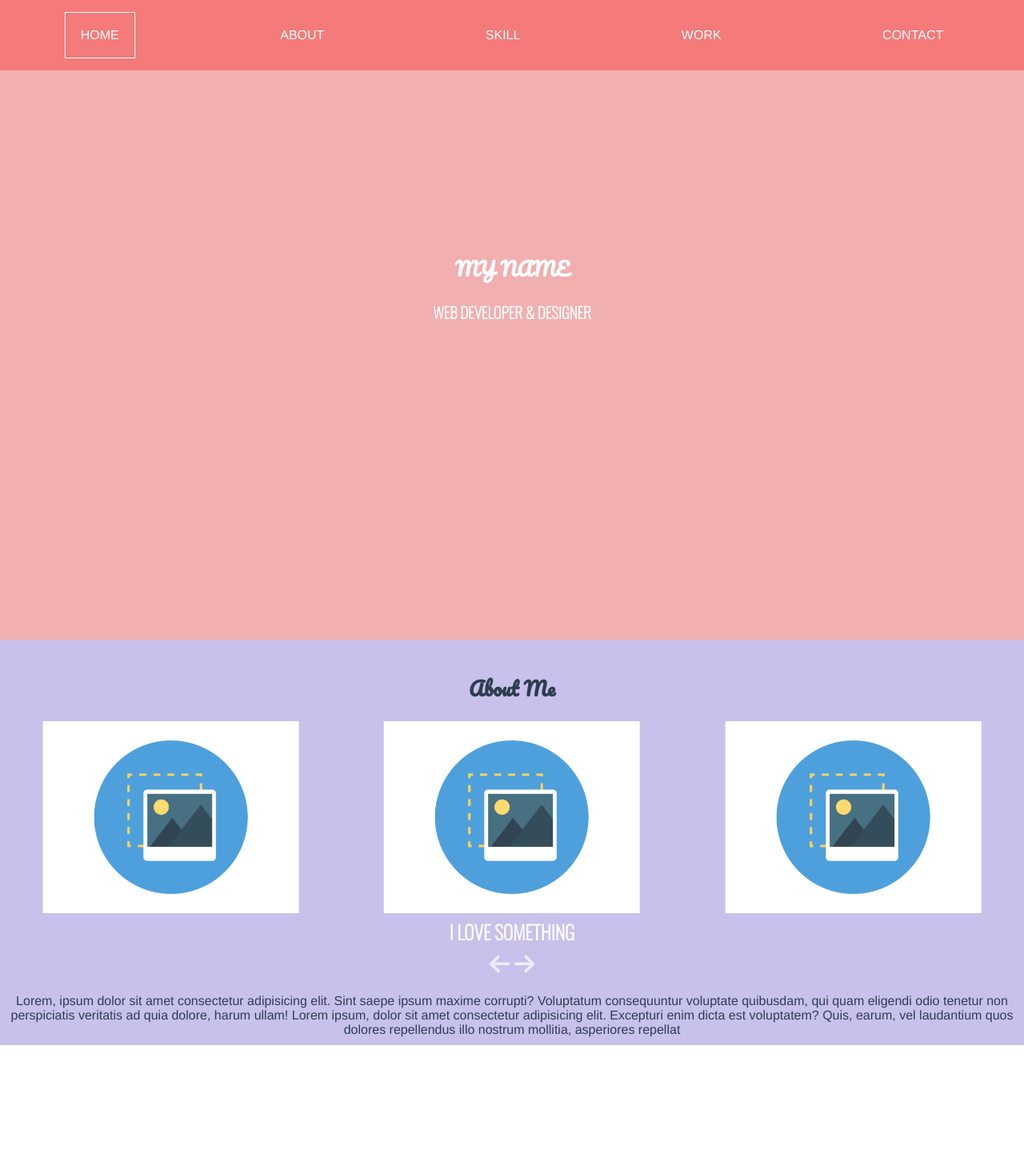
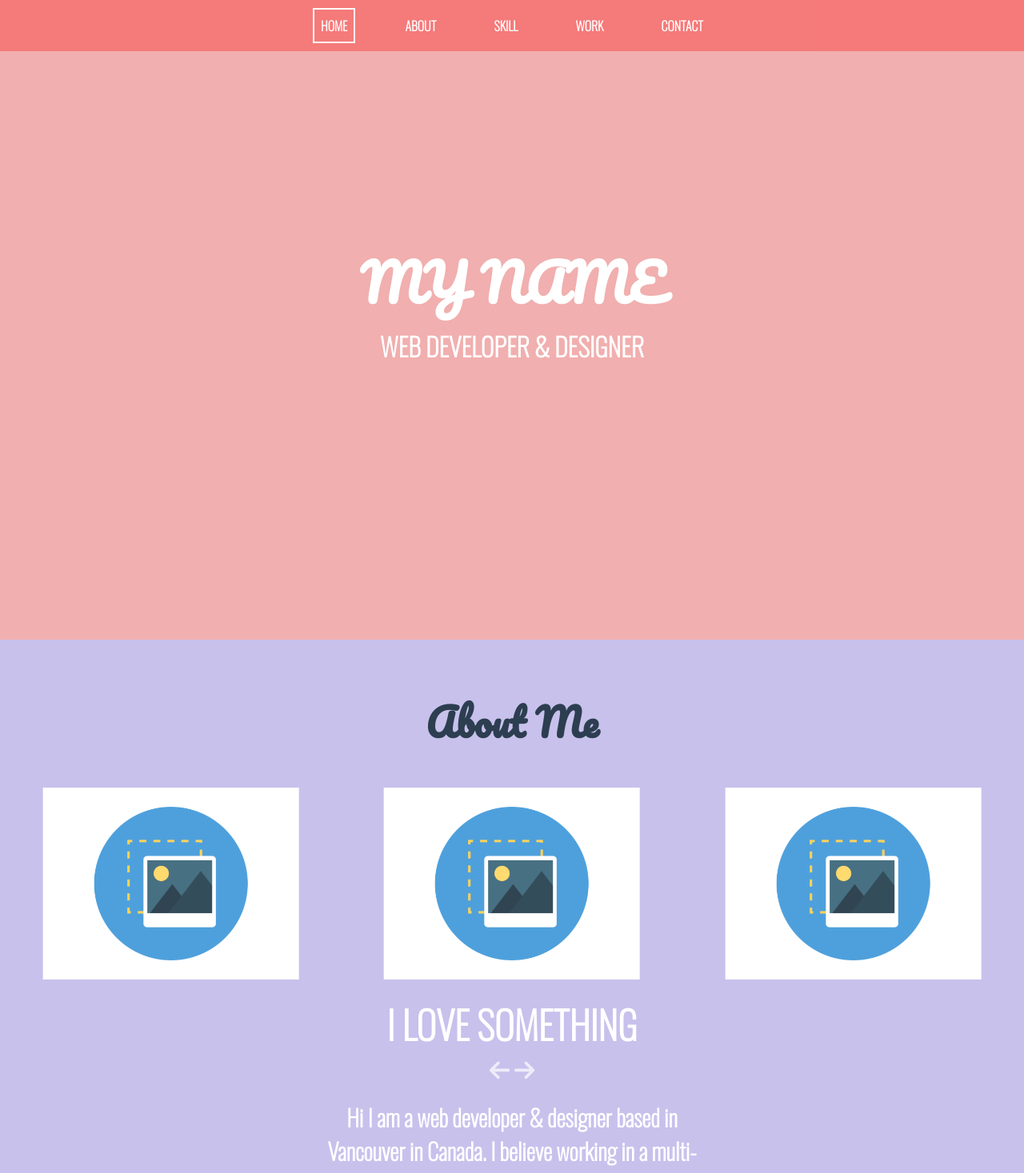
Before and after one commit to kazu-man/self-introduction-copy, a Vue app: page / in a window 1280 px wide. Shown: the top 1467 px of the page at 80% size. Before the commit the page ends 1307 px from the top, so only its background shows below. Built offline with nearby package versions, Linux system fonts and the light colour scheme.

Commit message:
about header 修正

```diff
--- a/src/App.vue
+++ b/src/App.vue
@@ -17,7 +17,7 @@ export default {
 @import url("https://fonts.googleapis.com/css2?family=Noto+Sans+JP:wght@500&family=Pacifico&display=swap");
 @import url("https://fonts.googleapis.com/css2?family=Noto+Sans+JP:wght@500&family=Oswald:wght@200&family=Pacifico&display=swap");
 #app {
-  font-family: Avenir, Helvetica, Arial, sans-serif;
+  /* font-family: Avenir, Helvetica, Arial, sans-serif; */
   -webkit-font-smoothing: antialiased;
   -moz-osx-font-smoothing: grayscale;
   text-align: center;
@@ -29,5 +29,6 @@ body {
 }
 html {
   font-size: 100%;
+  font-family: "Oswald", Calibri;
 }
 </style>
--- a/src/components/About.vue
+++ b/src/components/About.vue
@@ -31,12 +31,13 @@
         </div>
       </div>
       <div class="about-text">
-        Lorem, ipsum dolor sit amet consectetur adipisicing elit. Sint saepe
-        ipsum maxime corrupti? Voluptatum consequuntur voluptate quibusdam, qui
-        quam eligendi odio tenetur non perspiciatis veritatis ad quia dolore,
-        harum ullam! Lorem ipsum, dolor sit amet consectetur adipisicing elit.
-        Excepturi enim dicta est voluptatem? Quis, earum, vel laudantium quos
-        dolores repellendus illo nostrum mollitia, asperiores repellat
+        Hi I am a web developer & designer based in Vancouver in Canada. I
+        believe working in a multi-disciplined approach brings creative
+        inspiration to my work. I am passionate about creating websites and web
+        apps that incorporate interactive design and modern technologies. I
+        specialize in front-end development but also love experimenting with new
+        backend technologies, with the aim to improve productivity, quality,
+        performance and speed.
       </div>
     </div>
   </ContentLayout>
@@ -90,6 +91,7 @@ export default {
 }
 .about-title {
   font-family: "Pacifico", cursive;
+  font-size: 2rem;
 }
 .about-slide {
   margin-bottom: 10px;
@@ -97,6 +99,12 @@ export default {
 .about-text {
   height: auto;
   padding: 10px 0;
+  width: 50%;
+  max-width: 500px;
+  margin: auto;
+  font-size: 1.8rem;
+  color: white;
+  font-weight: bold;
 }
 .slider-arrow {
   color: #fff;
@@ -113,11 +121,10 @@ export default {
 }
 .i-love-area {
   text-align: center;
-  font-size: 1.5em;
+  font-size: 3em;
   color: #fff;
   text-transform: uppercase;
-  font-family: "Oswald", Calibri;
   font-weight: bold;
-  margin-top: 5px;
+  margin-top: 20px;
 }
 </style>
--- a/src/components/Header.vue
+++ b/src/components/Header.vue
@@ -1,5 +1,6 @@
 <template>
   <div id="header" style="background: rgba(255, 0, 0, 0.3)">
+    <div class="header-content-wrapper">
       <div
         class="header-content border"
         v-for="(option, key) in headerOption.list"
@@ -7,12 +8,18 @@
         :style="{ animationDelay: key * 100 + 'ms' }"
       >
         <transition-group name="border" appear>
-        <div class="border-dummy-top" v-if="headerOption.target === key"></div>
+          <div
+            class="border-dummy-top"
+            v-if="headerOption.target === key"
+          ></div>
           <div
             class="border-dummy-right"
             v-if="headerOption.target === key"
           ></div>
-        <div class="border-dummy-left" v-if="headerOption.target === key"></div>
+          <div
+            class="border-dummy-left"
+            v-if="headerOption.target === key"
+          ></div>
           <div
             class="border-dummy-bottom"
             v-if="headerOption.target === key"
@@ -20,6 +27,7 @@
         </transition-group>
         <div class="item">
           {{ option }}
+        </div>
       </div>
     </div>
   </div>
@@ -46,24 +54,30 @@ export default {
 #header {
   width: 100%;
   padding: 10px 0;
-  display: flex;
-  justify-content: space-around;
   overflow: hidden;
   position: fixed;
   top: 0;
+  z-index: 999;
+}
+.header-content-wrapper {
+  display: flex;
+  justify-content: space-around;
+  width: 80%;
+  max-width: 550px;
+  margin: auto;
 }
 
 .header-content {
   position: relative;
   display: inline-block;
-  margin: 5px;
   animation: content-in 0.8s cubic-bezier(0.22, 0.15, 0.25, 1.43) 0s backwards;
   color: white;
   text-align: center;
   overflow: hidden;
 }
 .item {
-  margin: 20px;
+  margin: 10px;
+  font-weight: bold;
 }
 
 @keyframes content-in {
@@ -94,13 +108,13 @@ export default {
   bottom: 0;
   left: 0;
   width: 100%;
-  height: 1px;
+  height: 2px;
 }
 /* 右のボーダー */
 .border-dummy-right {
   bottom: 0;
   right: 0;
-  width: 1px;
+  width: 2px;
   height: 100%;
 }
 /* 上のボーダー */
@@ -108,13 +122,13 @@ export default {
   top: 0;
   right: 0;
   width: 100%;
-  height: 1px;
+  height: 2px;
 }
 /* 左のボーダー */
 .border-dummy-left {
   top: 0;
   left: 0;
-  width: 1px;
+  width: 2px;
   height: 100%;
 }
 
@@ -123,7 +137,7 @@ export default {
 .border-leave-to.border-dummy-right {
   bottom: 0;
   right: 0;
-  width: 1px;
+  width: 2px;
   height: 100%;
 }
 .border-enter-active.border-dummy-right {
--- a/src/components/Home.vue
+++ b/src/components/Home.vue
@@ -36,10 +36,11 @@ export default {
   font-family: "Pacifico", cursive;
 }
 .my-name h2 {
-  font-size: 1.5rem;
+  font-size: 4rem;
+  margin-bottom: 0;
 }
 .sub-title {
-  font-size: 1.2rem;
+  font-size: 2rem;
   font-family: "Oswald", sans-serif;
   font-weight: bold;
   text-transform: uppercase;
```
Lines whose indentation alone changed are shown as unchanged.
